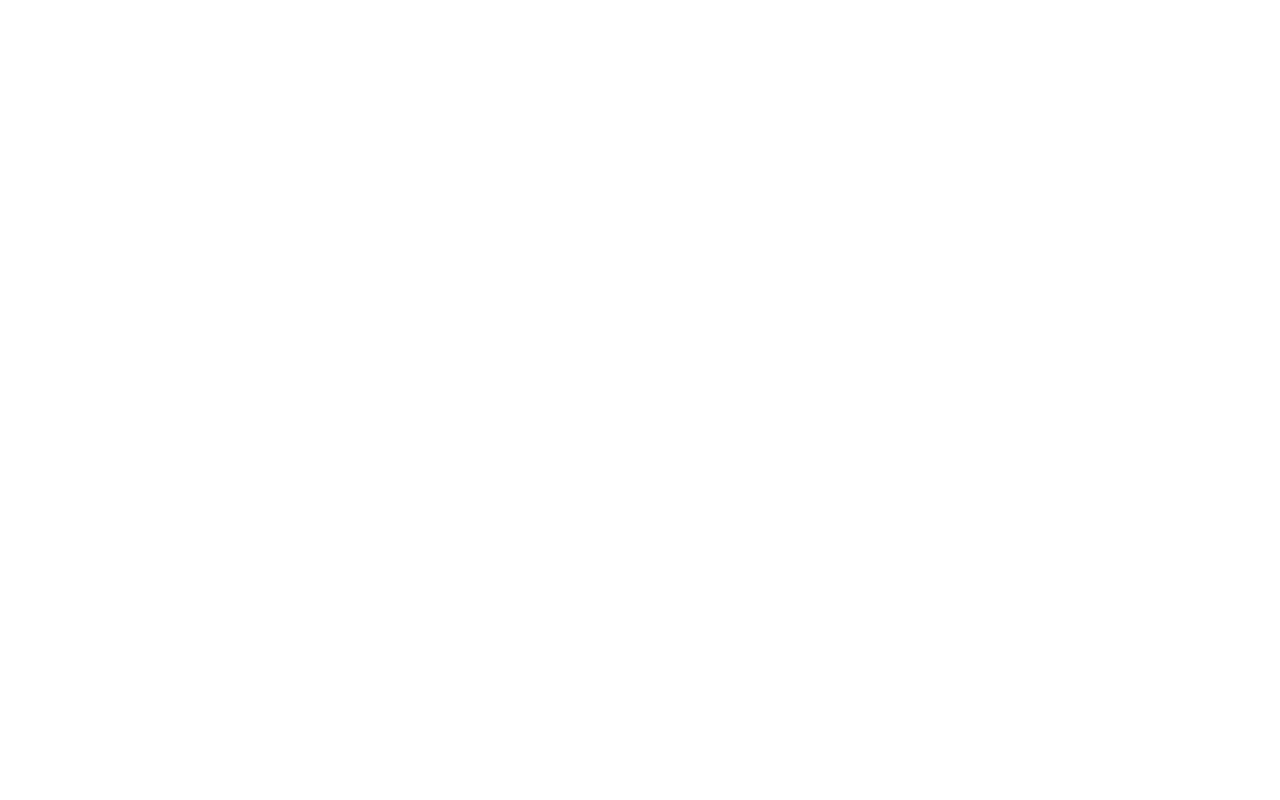
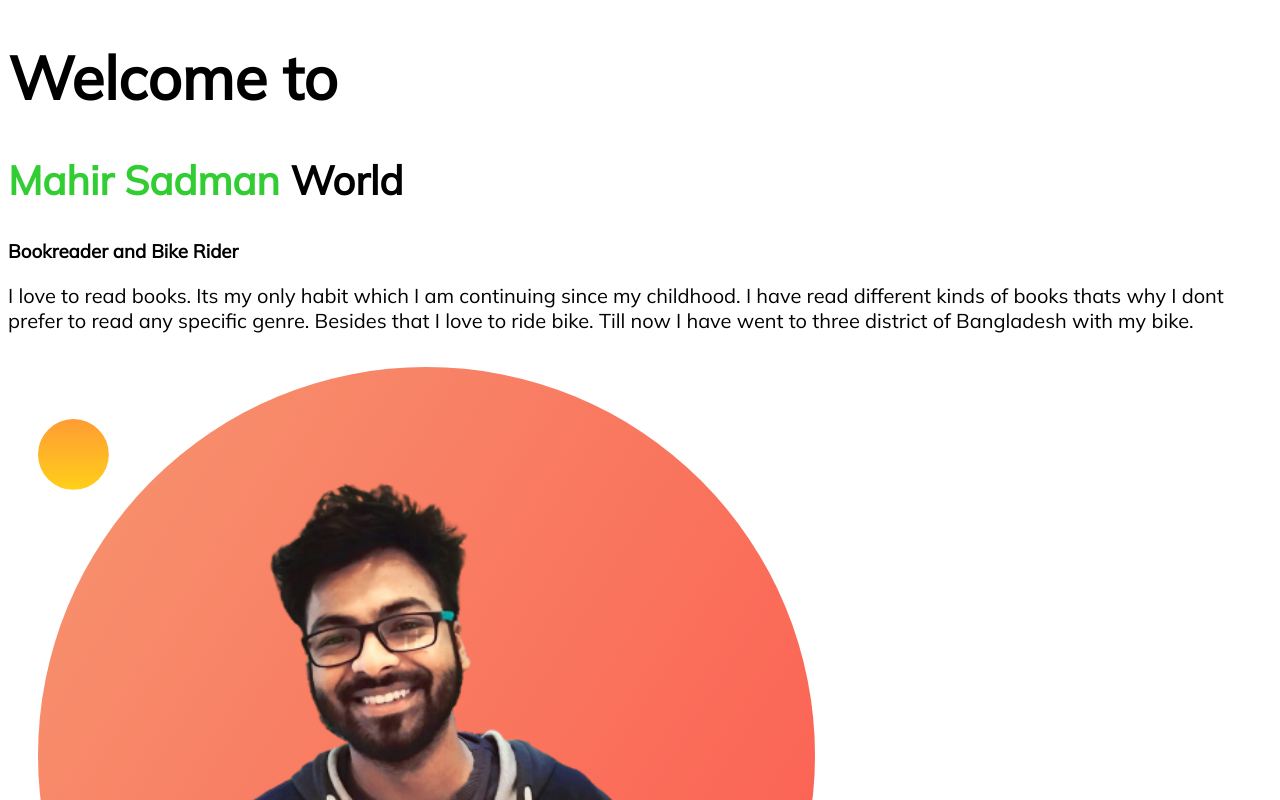
Before and after one commit to mahir077/baby-developer-portfolio, a plain HTML site: page index.html in a window 1280 px wide. Shown: the top 800 px of the page. Drawn offline with Linux system fonts and the light colour scheme.

Commit message:
initialize commit

```diff
--- a/index.html
+++ b/index.html
@@ -5,10 +5,17 @@
     <meta http-equiv="X-UA-Compatible" content="IE=edge">
     <meta name="viewport" content="width=device-width,                   initial-scale=1.0">
     <title>Mahir Sadman portfolio</title>
+    <link rel="preconnect" href="https://fonts.googleapis.com">
+    <link rel="preconnect" href="https://fonts.gstatic.com" crossorigin>
+    <link href="https://fonts.googleapis.com/css2?family=Mulish&display=swap" rel="stylesheet">
     <link rel="stylesheet" href="style.css">
 </head>
 <body>
-
+    <h1>Welcome to</h1>
+    <h2><span class="ishu">Mahir Sadman</span> World</h2>
+    <h3>Bookreader and Bike Rider</h3>
+    <p>I love to read books. Its my only habit which I am continuing since my childhood. I have read different kinds of books thats why I dont prefer to read any specific genre. Besides that I love to ride bike. Till now I have went to three district of Bangladesh with my bike.</p>
+    <img src="images/my-bg.png" alt="">
 
 </body>
 </html>
--- a/style.css
+++ b/style.css
@@ -0,0 +1,15 @@
+body { font-family: 'Mulish', sans-serif;
+
+}
+h1 { font-size: 60px;
+
+}
+h2 { font-size: 40px;
+
+}
+.ishu{ color: limegreen;
+
+}
+p {font-size: 20px;
+
+}
```
Also changed, not shown: images/dream-bg.png (added), images/exp-bg.png (added), images/my lutii.png (added), images/my-bg.png (added), images/my-bg2.png (added), images/top-banner.png (added), 7 other files.
